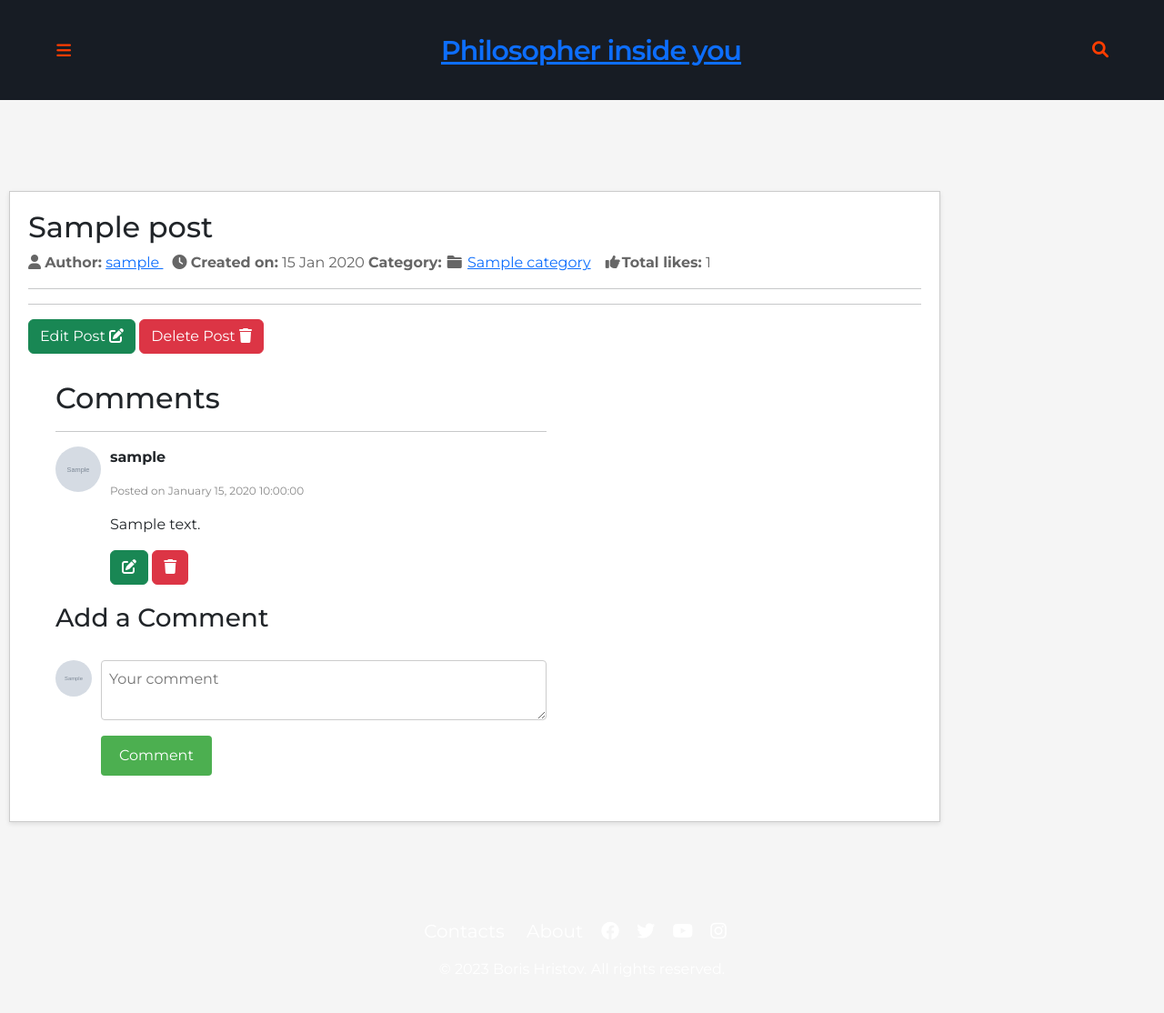
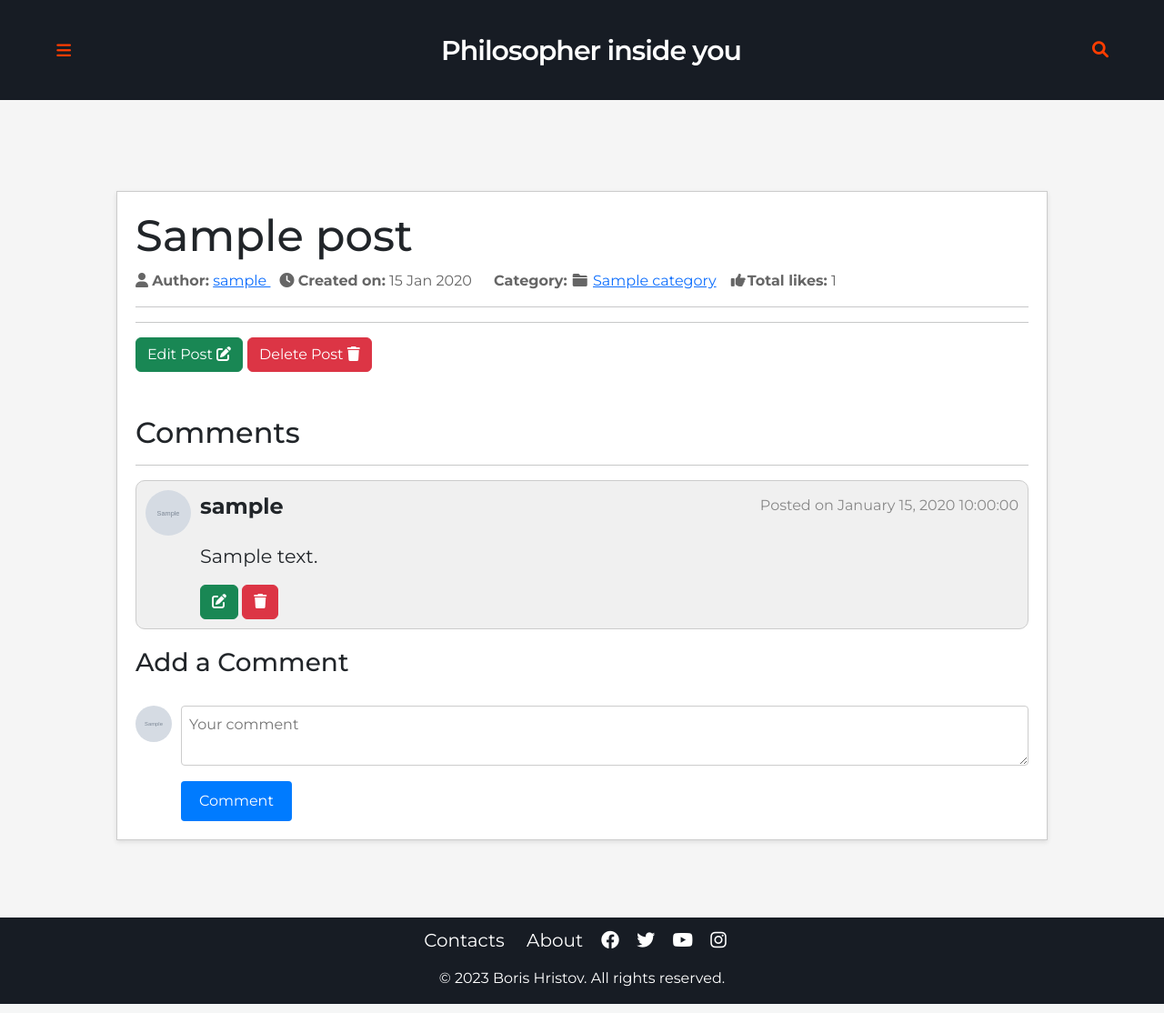
Before and after one commit to b-hristov/PhilosophersBlog_Django_final_project, a Django app: page /post/1/ in a window 1280 px wide. Shown: the whole page at 91% size. Run offline with Django 4.2, Linux system fonts and the light colour scheme; a user stored in the database is signed in; tables that the repository leaves empty hold one stand-in row (values such as "Sample post"); grey boxes marked "Sample" are stand-in pictures.

Commit message:
Various template and style changes

```diff
--- a/static/css/styles.css
+++ b/static/css/styles.css
@@ -118,14 +119,39 @@ nav img {
     border-radius: 20px;
 }
 
+.home-btn a {
+    text-decoration: none;
+    color: #fff;
+}
+
+.custom-dropdown {
+    background-color: #171c24;
+    color: #fff;
+    border: none;
+}
+
+/* Style for the top button */
+#topButton {
+    position: fixed;
+    bottom: 20px;
+    right: 20px;
+    background-color: #171c24;
+    color: #fff;
+    padding: 10px 20px;
+    border: none;
+    border-radius: 5px;
+    cursor: pointer;
+    display: none;
+}
 
 /* Footer styles */
 
 .footer {
+    background-color: #171c24;
     color: #fff;
-    padding: 20px 0;
     position: absolute;
-    bottom: -30px;
+    width: 100%;
+    bottom: 0;
     width: 100%;
 }
 
@@ -134,6 +160,7 @@ footer .container {
     justify-content: center;
     align-items: center;
     font-family: 'Montserrat', sans-serif;
+    margin-top: 10px;
 }
 
 .footer-links a {
@@ -295,14 +322,33 @@ footer p {
 /* Styling for the blog posts */
 
 .entry-title {
-    font-size: 24px;
-    margin-bottom: 10px;
+    font-size: 25px;
+    margin-bottom: 20px;
+    margin-top: 10px;
     color: #333;
+}
+
+.entry-title a {
+    text-decoration: none;
+    background-color: #d9c89f;
+    color: #171c24;
+    border-radius: 5px;
+    /*padding: 7px;*/
+    box-shadow: 0 2px 15px rgb(236 167 164 / 90%);
+
+}
+
+.entry-title a:hover {
+    font-weight: bold;
 }
 
 .entry-meta {
     margin-bottom: 10px;
     color: #666;
+}
+
+.entry-meta span {
+    margin-right: 10px;
 }
 
 .entry-content {
@@ -321,6 +367,11 @@ footer p {
     display: flex;
     justify-content: center;
     align-items: flex-start;
+}
+
+.post-content-single {
+    display: flex;
+    justify-content: center;
 }
 
 .post-container {
@@ -472,6 +494,10 @@ footer p {
 
 /* Post details styles */
 
+.post-title {
+    font-size: 3em;
+}
+
 .post-details {
     border: 1px solid #ccc;
     background-color: #fff;
@@ -479,15 +505,37 @@ footer p {
     box-shadow: 0 2px 5px rgba(0, 0, 0, 0.1);
 }
 
-.comment-section {
-    max-width: 600px;
-    padding: 30px;
-}
-
 .comment {
     display: flex;
     align-items: flex-start;
     margin-bottom: 20px;
+}
+
+.author-date-details {
+    display: flex;
+    justify-content: space-between;
+}
+
+.balloon {
+    position: relative;
+    padding: 10px;
+    background-color: #f0f0f0;
+    border-radius: 10px;
+    border: 1px solid #ccc;
+}
+
+.balloon::before {
+    content: '';
+    position: absolute;
+    top: 50%;
+    left: -10px;
+    border-width: 10px 15px 10px 0;
+    border-color: transparent #f0f0f0 transparent transparent;
+    transform: translateY(-50%);
+}
+
+.comment-section {
+    margin-top: 3rem;
 }
 
 .avatar {
@@ -503,14 +551,16 @@ footer p {
 
 .comment-author {
     font-weight: bold;
+    font-size: 1.5em;
 }
 
 .comment-text {
+    font-size: 1.3em;
     margin-top: 5px;
 }
 
 .comment-date {
-    font-size: 12px;
+    font-size: 1em;
     color: #888;
     margin-top: 5px;
 }
@@ -541,7 +591,7 @@ footer p {
 }
 
 .comment-form button {
-    background-color: #4CAF50;
+    background-color: #007bff;
     color: white;
     border: none;
     padding: 10px 20px;
@@ -550,13 +600,56 @@ footer p {
 }
 
 .comment-form button:hover {
-    background-color: #45a049;
+    background-color: #1206e3;
+}
+
+.edit-form-container {
+    display: flex;
+    align-items: center;
+    flex-direction: column;
+    margin-top: 4rem;
+    margin-bottom: 4rem;
 }
 
 .content-wrap {
     display: block;
     margin-bottom: 100px;
     width: 80%;
+}
+
+.post-actions {
+    display: flex;
+    align-items: center;
+    margin-bottom: 10px;
+}
+
+.btn-edit,
+.btn-delete {
+    margin-right: 5px;
+}
+
+/* Like button */
+.post-like {
+    display: flex;
+    align-items: center;
+    font-size: 1.5em;
+    margin: 1.2em 1.2em 1.2em 0;
+}
+
+.btn-like {
+    display: inline-block;
+    padding: 5px;
+    color: #fff;
+    background-color: #28a745;
+    border: none;
+    border-radius: 5px;
+    cursor: pointer;
+    margin-right: 5px;
+    text-decoration: none;
+}
+
+.btn-like:hover {
+    background-color: #054706;
 }
 
 
--- a/templates/post/delete-post.html
+++ b/templates/post/delete-post.html
@@ -10,7 +10,7 @@
                 <form method="post">
                     {% csrf_token %}
                     <button type="submit" class="del-button-yes">Yes</button>
-                    <a href="{% url 'my_posts' %}" class="cancel-button">No</a>
+                    <a href="{% url 'post_details' pk=post.pk %}" class="cancel-button">No</a>
                 </form>
             </div>
         </section>
--- a/templates/profile/edit-profile.html
+++ b/templates/profile/edit-profile.html
@@ -1,7 +1,6 @@
 {% extends 'base.html' %}
 {% load static %}
 {% block content %}
-    <link href="https://cdn.jsdelivr.net/npm/bootstrap@5.0.1/dist/css/bootstrap.min.css" rel="stylesheet">
     <div class="container-xl px-4 mt-4">
         <form method="post" enctype="multipart/form-data">
             <div class="row">
@@ -87,8 +86,4 @@
             </div>
         </form>
     </div>
-
-    <script src="https://code.jquery.com/jquery-1.10.2.min.js"></script>
-    <script src="https://cdn.jsdelivr.net/npm/bootstrap@5.0.1/dist/js/bootstrap.bundle.min.js"></script>
-
 {% endblock %}
```
Also changed, not shown: other parts of static/css/styles.css (+94 -50 lines), static/css/login-form.css (+16 -0 lines), static/css/register-form.css (+37 -2 lines), templates/main/search-results.html (+12 -5 lines), templates/profile/my-posts.html (+19 -14 lines).
